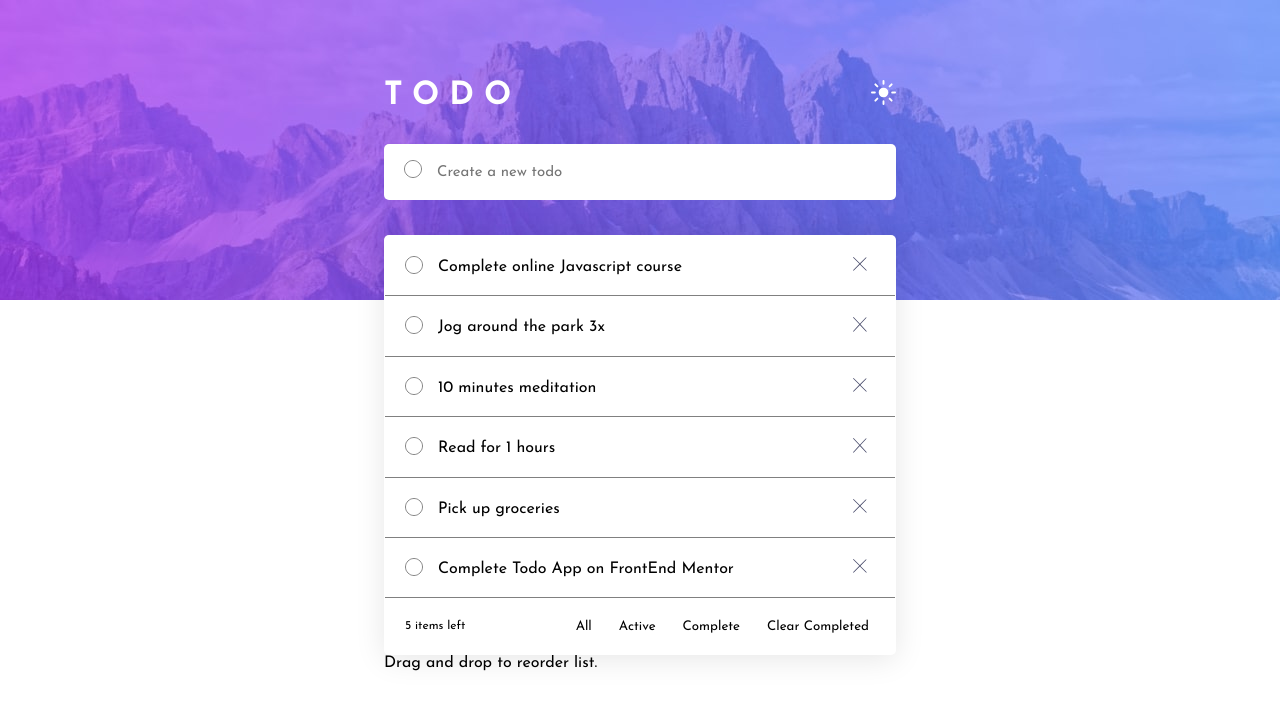
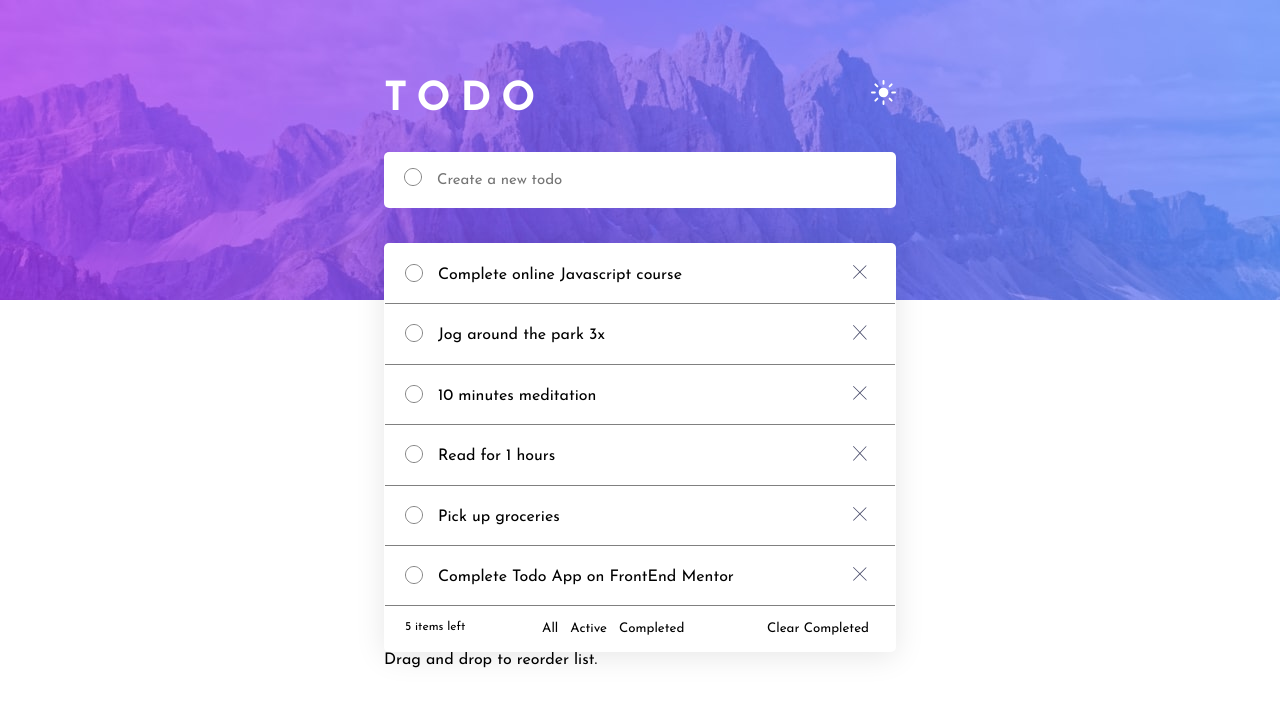
Before and after one commit to saki1994/react-todo-app, a React (Create React App) app: page / in a window 1280 px wide. Shown: the top 710 px of the page. Built offline with nearby package versions, Linux system fonts and the light colour scheme.

Commit message:
Fix bottom navbar

```diff
--- a/src/components/Content.jsx
+++ b/src/components/Content.jsx
@@ -12,25 +12,35 @@ const Content = () => {
     "10 minutes meditation",
     "Read for 1 hours",
     "Pick up groceries",
-    "Complete Todo App on FrontEnd Mentor"
+    "Complete Todo App on FrontEnd Mentor",
   ]);
+
+  //Checks if the screen size is mobile or not.
+  const [isMobileSize, setIsMobileSize] = useState(false);
+
+  function getScreen() {
+    console.log(window.screen.width, window.screen.height);
+    window.screen.width === 750 && console.log("size is 750");
+  }
+
+  getScreen();
 
   //function to add a list.
   const addTodoList = (textInput) => {
-    setTodoList(prev => {
-        return [...prev, textInput]
+    setTodoList((prev) => {
+      return [...prev, textInput];
     });
   };
 
   //Function to delete a list
   const deleteList = (id) => {
     //return all list except the list with param(id)
-     setTodoList(lists => {
+    setTodoList((lists) => {
       return lists.filter((list, index) => {
-         return index !== id
-       })
-     })
-  }
+        return index !== id;
+      });
+    });
+  };
   return (
     <main>
       <AddList addTodoList={addTodoList} />
@@ -39,17 +49,28 @@ const Content = () => {
         <ul>
           {/* map through array and render each to do list */}
           {todoList.map((list, index) => (
-          <List key={index} id={index} text={list} onDelete={deleteList}/>
+            <List key={index} id={index} text={list} onDelete={deleteList} />
           ))}
         </ul>
         <div className="bottom-navbar">
           <Paragraph text={"5 items left"} />
+          {!isMobileSize && (
+            <div>
               <Button text={"All"} />
               <Button text={"Active"} />
-        <Button text={"Complete"} />
+              <Button text={"Completed"} />
+            </div>
+          )}
           <Button text={"Clear Completed"} />
         </div>
       </div>
+      {isMobileSize && (
+          <div className="filter-tab">
+            <Button text={"All"} />
+            <Button text={"Active"} />
+            <Button text={"Completed"} />
+          </div>
+        )}
     </main>
   );
 };
--- a/src/components/List.jsx
+++ b/src/components/List.jsx
@@ -7,7 +7,7 @@ const List = ({ text, onDelete, id }) => {
   return (
 
       <li>
-      <FontAwesomeIcon icon={ faCircle } color="white" size="m" style={{border: "1px solid grey", borderRadius: "50%"}}/>
+      <FontAwesomeIcon icon={ faCircle } color="white" style={{border: "1px solid grey", borderRadius: "50%"}}/>
 
         <span className="todo-list">{text}</span>
         {/* Event onClick calls onDelete and pass in the id */}
--- a/src/components/styles.scss
+++ b/src/components/styles.scss
@@ -30,7 +30,7 @@ body {
       margin: 0;
       letter-spacing: 10px;
       color: #fff;
-      font-size: 2em;
+      font-size: 2.5em;
     }
     img {
       width: 25px;
@@ -60,7 +60,8 @@ body {
       }
     }
 
-    .todo-box {
+    .todo-box,
+    .filter-tab {
       border-radius: 5px;
       background: rgba(255, 255, 255, 1);
       box-shadow: 0 4px 30px rgba(0, 0, 0, 0.1);
@@ -97,18 +98,10 @@ body {
 
     .bottom-navbar {
       display: flex;
-      padding: 10px 20px;
+      padding: 15px 20px;
       font-size: 12px;
       gap: 15px;
-      justify-content: center;
-
-      & p:last-child {
-        margin-left: auto;
-      }
-
-      & p:first-child {
-        margin-right: auto;
-      }
+      justify-content: space-between;
 
       .navbar-btn {
         border: none;
@@ -116,23 +109,44 @@ body {
         cursor: pointer;
 
         &:hover {
-          color:   hsl(220, 98%, 61%);
+          color: hsl(220, 98%, 61%);
         }
       }
 
+      & > * {
+        margin: 0;
+      }
+    }
+
+    .filter-tab {
+      padding: 20px;
+      display: flex;
+      justify-content: center;
+      gap: 20px;
+
+      & button {
+        border: none;
+        background: none;
+        cursor: pointer;
+        font-size: 18px;
+
+        &:hover {
+          color: hsl(220, 98%, 61%);
+        }
+      }
     }
   }
 }
 
-@media only screen and (max-width: 992px ) {
+@media only screen and (max-width: 992px) {
   .container {
-   width: 70%;
+    width: 70%;
   }
 }
 
-@media only screen and (max-width: 768px ) {
+@media only screen and (max-width: 768px) {
   .container {
-   width: 80%;
+    width: 80%;
   }
   .background {
     height: 250px;
```
Also changed, not shown: 1 other file (tests, documents, lock files or other folders). Lines whose indentation alone changed are shown as unchanged.
